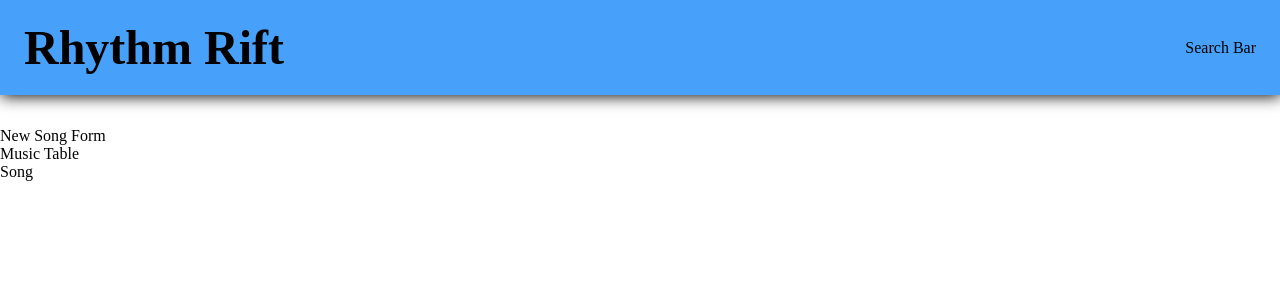
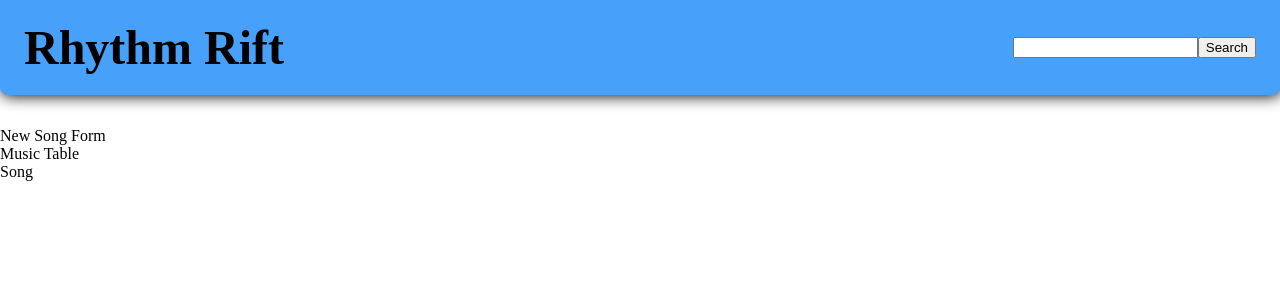
Before and after one commit to LizzieDworsky/MERN_MusicLibrary, a React (Create React App) app in the folder frontend/: page / in a window 1280 px wide. Shown: the top 300 px of the page. Built offline with nearby package versions, Linux system fonts and the light colour scheme.

Commit message:
added framework logic for search bar functionality

```diff
--- a/frontend/src/components/NavBar/NavBar.css
+++ b/frontend/src/components/NavBar/NavBar.css
@@ -6,6 +6,7 @@
     background-color: #47a0f9;
     margin-bottom: 2rem;
     box-shadow: 1px 1px 15px black;
+    border-radius: 0px 0px 8px 8px;
 }
 
 .nav-title {
--- a/frontend/src/components/SearchBar.jsx
+++ b/frontend/src/components/SearchBar.jsx
@@ -1,5 +1,24 @@
+import { useState } from "react";
+
 const SearchBar = ({}) => {
-    return <div>Search Bar</div>;
+    const [searchTerm, setSearchTerm] = useState("");
+
+    const handleSubmit = async (e) => {
+        e.preventDefault();
+        console.log(searchTerm);
+        setSearchTerm("");
+    };
+
+    return (
+        <form onSubmit={(e) => handleSubmit(e)}>
+            <input
+                type="text"
+                value={searchTerm}
+                onChange={(e) => setSearchTerm(e.target.value)}
+            />
+            <button type="submit">Search</button>
+        </form>
+    );
 };
 
 export default SearchBar;
```
